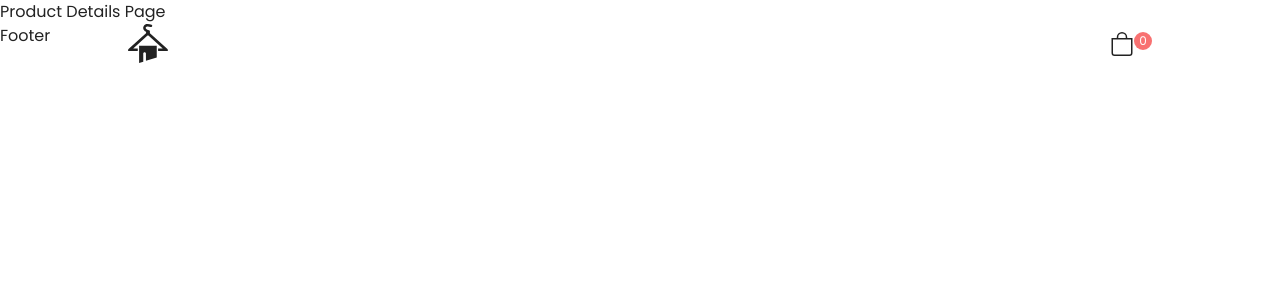
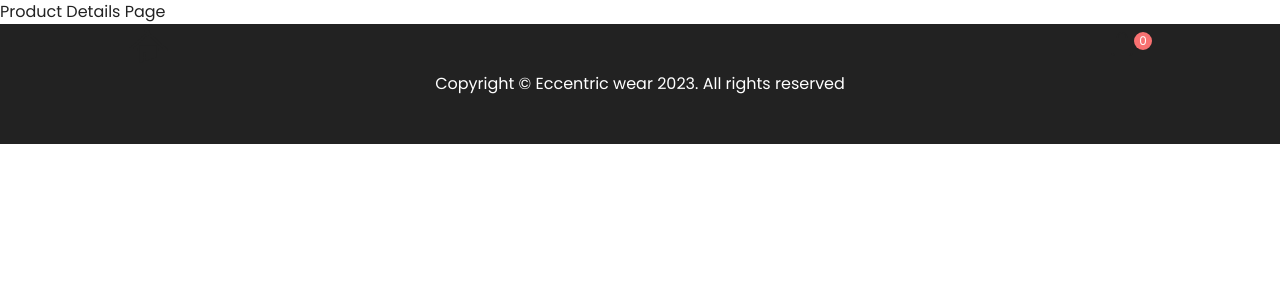
Before and after one commit to Maiyoj/Eccomerce-, a React (Create React App) app: page /Product/1 in a window 1280 px wide. Shown: the top 300 px of the page. Built offline with nearby package versions, Linux system fonts and the light colour scheme; no server answers.

Commit message:
complete footer

```diff
--- a/src/components/Footer.js
+++ b/src/components/Footer.js
@@ -1,7 +1,13 @@
 import React from 'react';
 
 const Footer = () => {
-  return <div>Footer</div>;
+  return (
+    <footer className='bg-primary py-12'>
+      <div className='container mx-auto'>
+        <p className='text-white text-center'>Copyright &copy; Eccentric wear 2023. All rights reserved</p>
+      </div>
+    </footer>
+  )
 };
 
 export default Footer;
```
